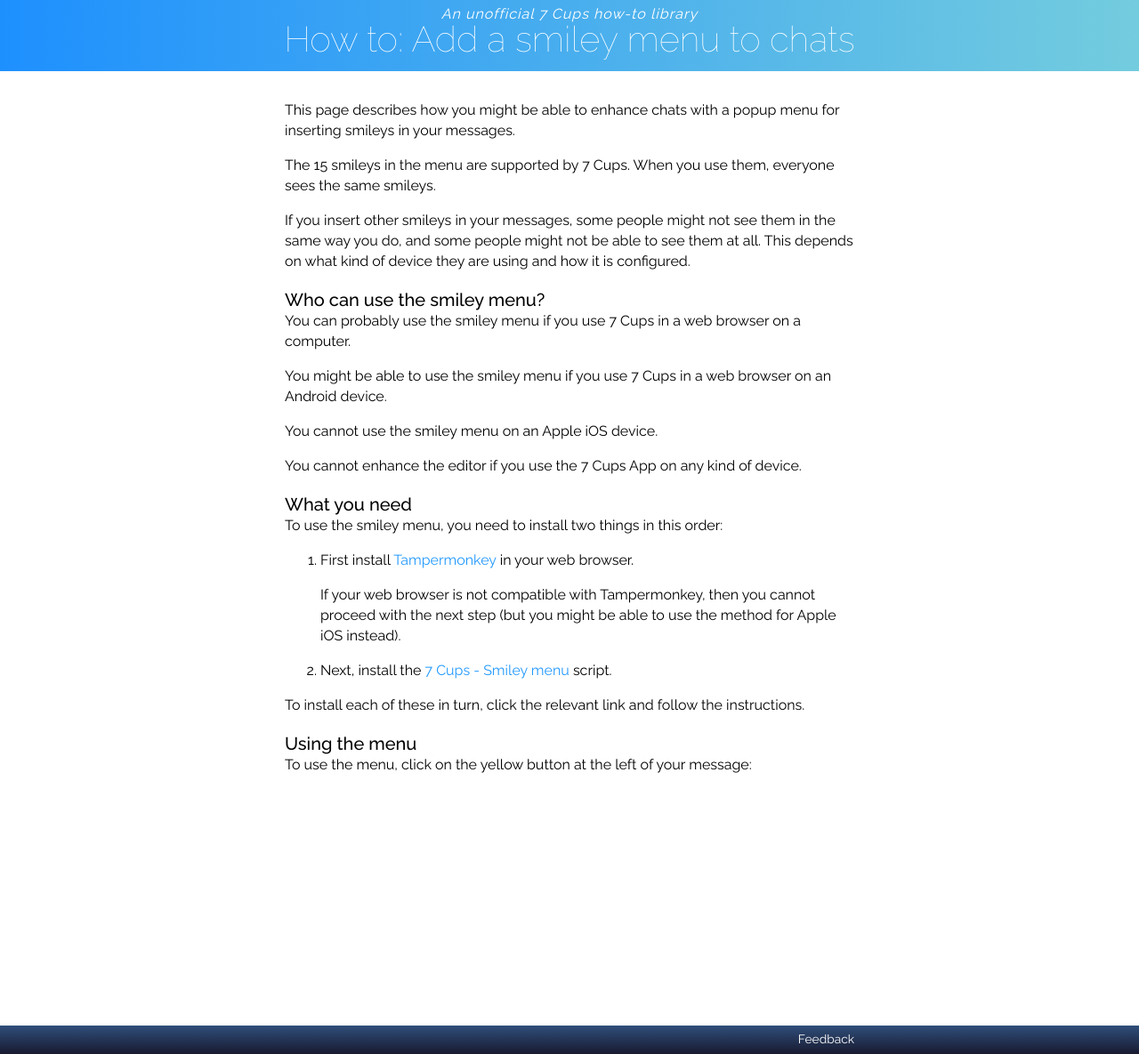
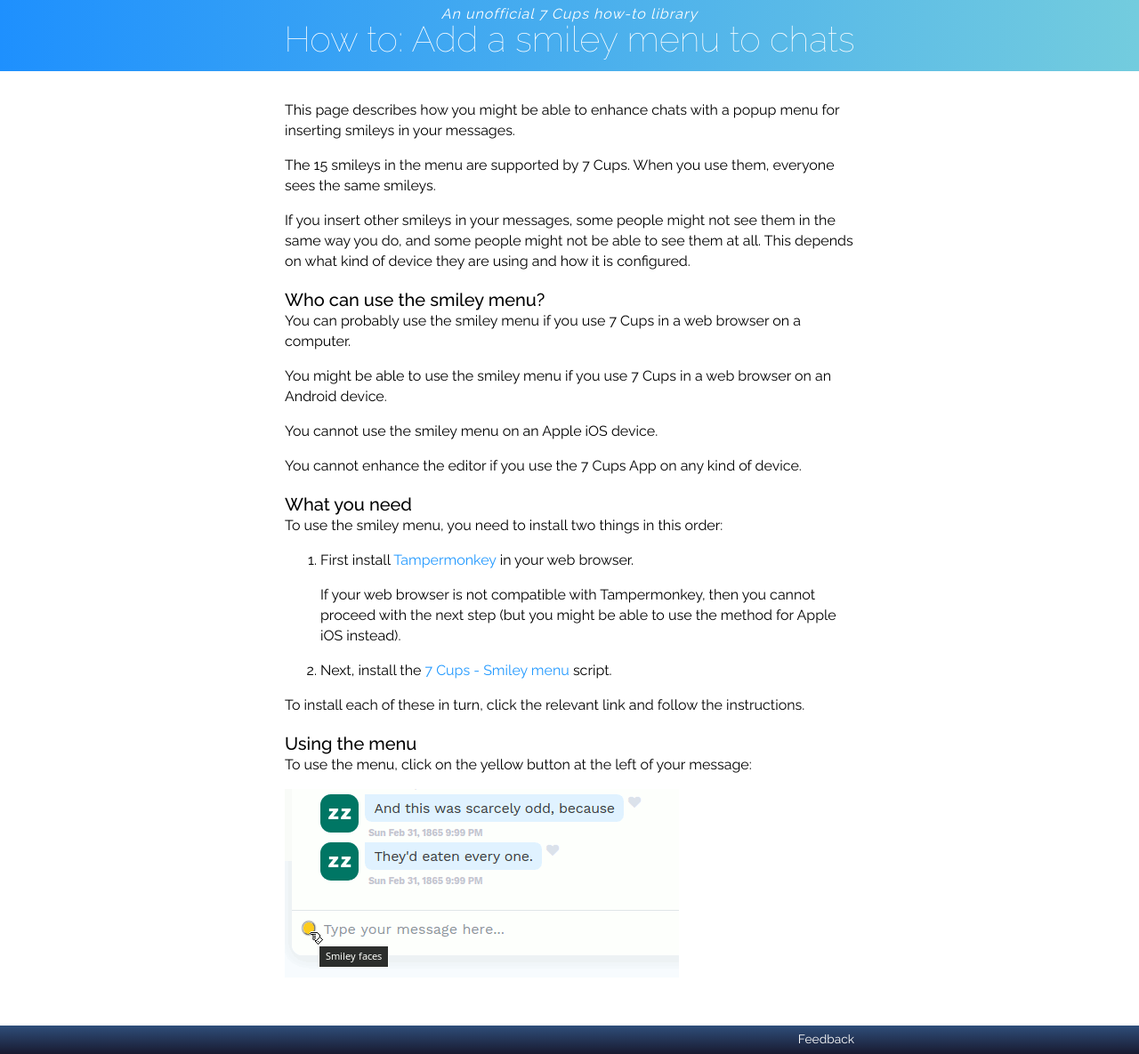
Before and after one commit to RarelyCharlie/rarelycharlie.github.io, a Jekyll site: the page built from _draft/smileymenu.md, in a window 1280 px wide and 1185 px high. Shown: the whole window at 89% size. Built offline with Jekyll 4.4.1, drawn with Linux system fonts in a browser that asks for light colours.

Commit message:
try image

```diff
--- a/_draft/smileymenu.md
+++ b/_draft/smileymenu.md
@@ -36,3 +36,5 @@ To install each of these in turn, click the relevant link and follow the instruc
 ### Using the menu
 
 To use the menu, click on the yellow button at the left of your message:
+
+![Menu button](..\assets\smile0.png)
```
